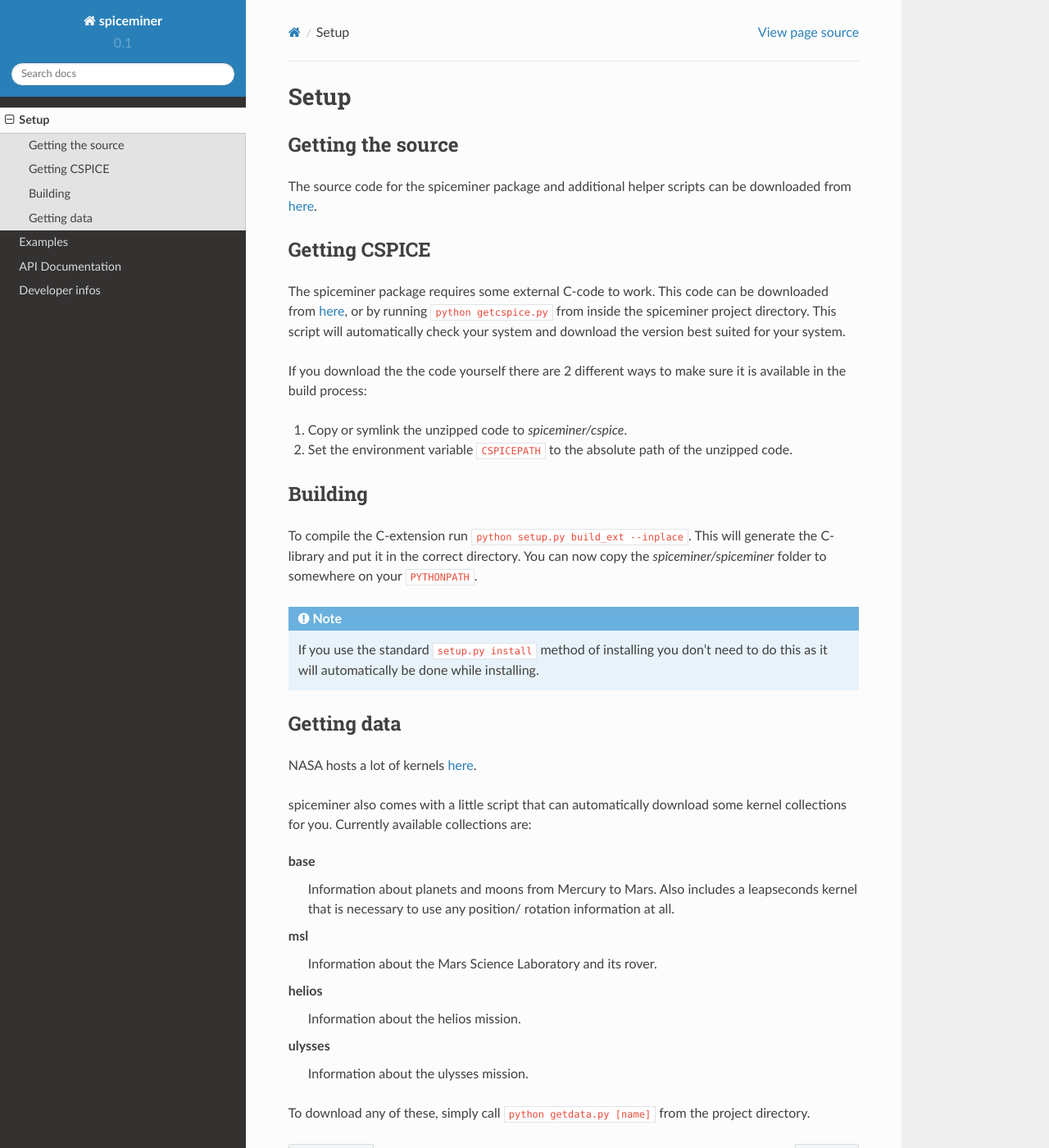
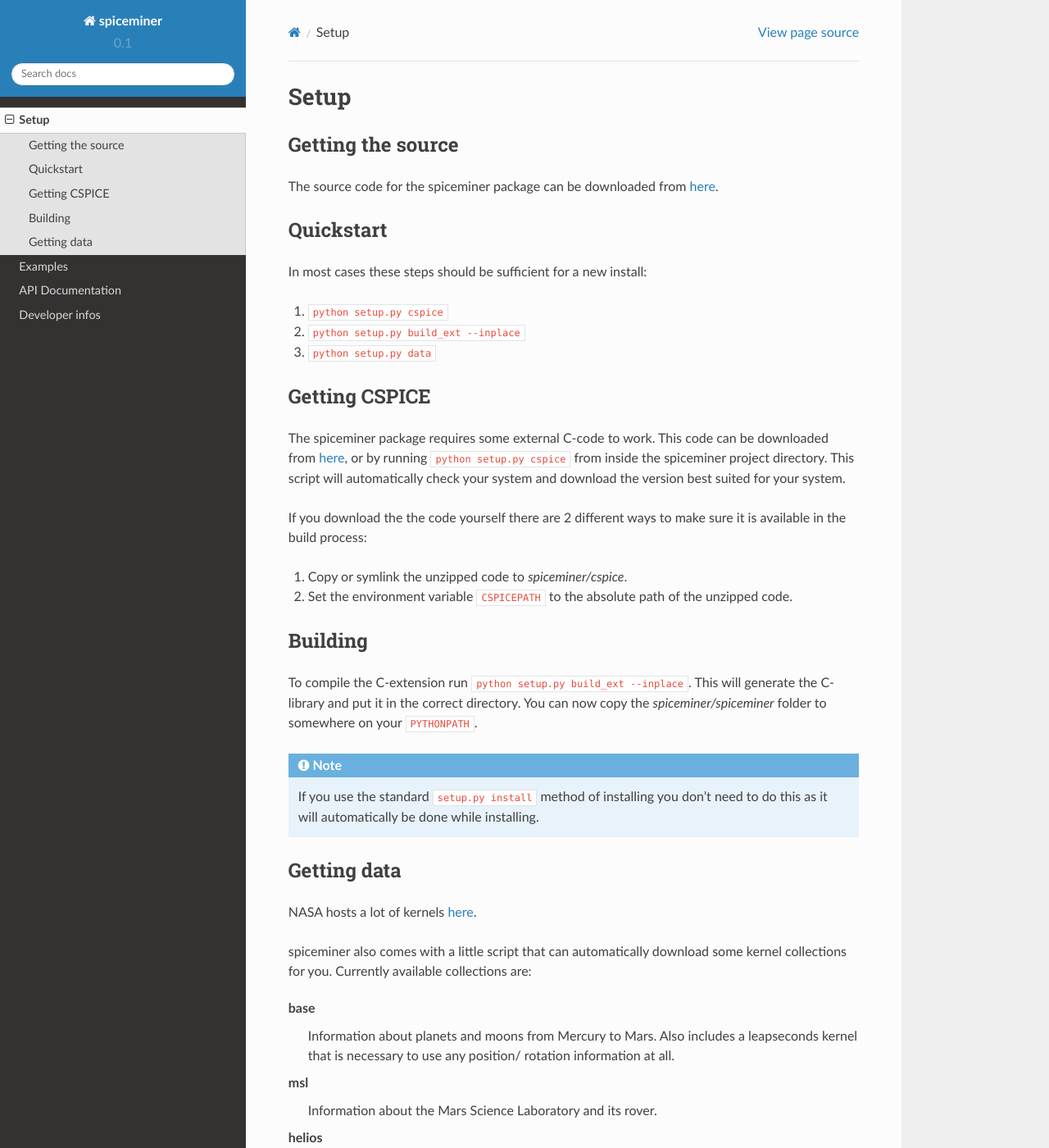
Before and after one commit to DaRasch/spiceminer, a Sphinx documentation site: the page built from docs/source/setup.rst, in a window 1280 px wide and 1400 px high. Shown: the whole window at 82% size. Built offline with Sphinx 7.4.7 and the Read the Docs theme 2.0.0, drawn with Linux system fonts in a browser that asks for light colours; some of the changed text lies outside the part shown.

Commit message:
Change docs to reflect changes in the setup process.

```diff
--- a/docs/source/setup.rst
+++ b/docs/source/setup.rst
@@ -3,22 +3,31 @@
 
 Getting the source
 ==================
-The source code for the spiceminer package and additional helper scripts can be
-downloaded from `here <https://github.com/DaRasch/spiceminer>`_.
+The source code for the spiceminer package can be downloaded from
+`here <https://github.com/DaRasch/spiceminer>`_.
+
+Quickstart
+==========
+In most cases these steps should be sufficient for a new install:
+
+1) ``python setup.py cspice``
+2) ``python setup.py build_ext --inplace``
+3) ``python setup.py data``
 
 Getting CSPICE
 ==============
 The spiceminer package requires some external C-code to work. This code can be
 downloaded from `here <https://naif.jpl.nasa.gov/naif/toolkit_C.html>`_, or by
-running ``python getcspice.py`` from inside the spiceminer project directory.
+running ``python setup.py cspice`` from inside the spiceminer project directory.
 This script will automatically check your system and download the version best
 suited for your system.
 
 If you download the the code yourself there are 2 different ways to make sure it
 is available in the build process:
 
-1. Copy or symlink the unzipped code to *spiceminer/cspice*.
-2. Set the environment variable ``CSPICEPATH`` to the absolute path of the
+1) Copy or symlink the unzipped code to *spiceminer/cspice*.
+
+2) Set the environment variable ``CSPICEPATH`` to the absolute path of the
    unzipped code.
 
 Building
@@ -48,5 +57,5 @@
 ulysses
     Information about the ulysses mission.
 
-To download any of these, simply call ``python getdata.py [name]`` from the
-project directory.
+To download any of these, simply call
+``python setup.py data options=[name[,name...]]`` from the project directory.
```
